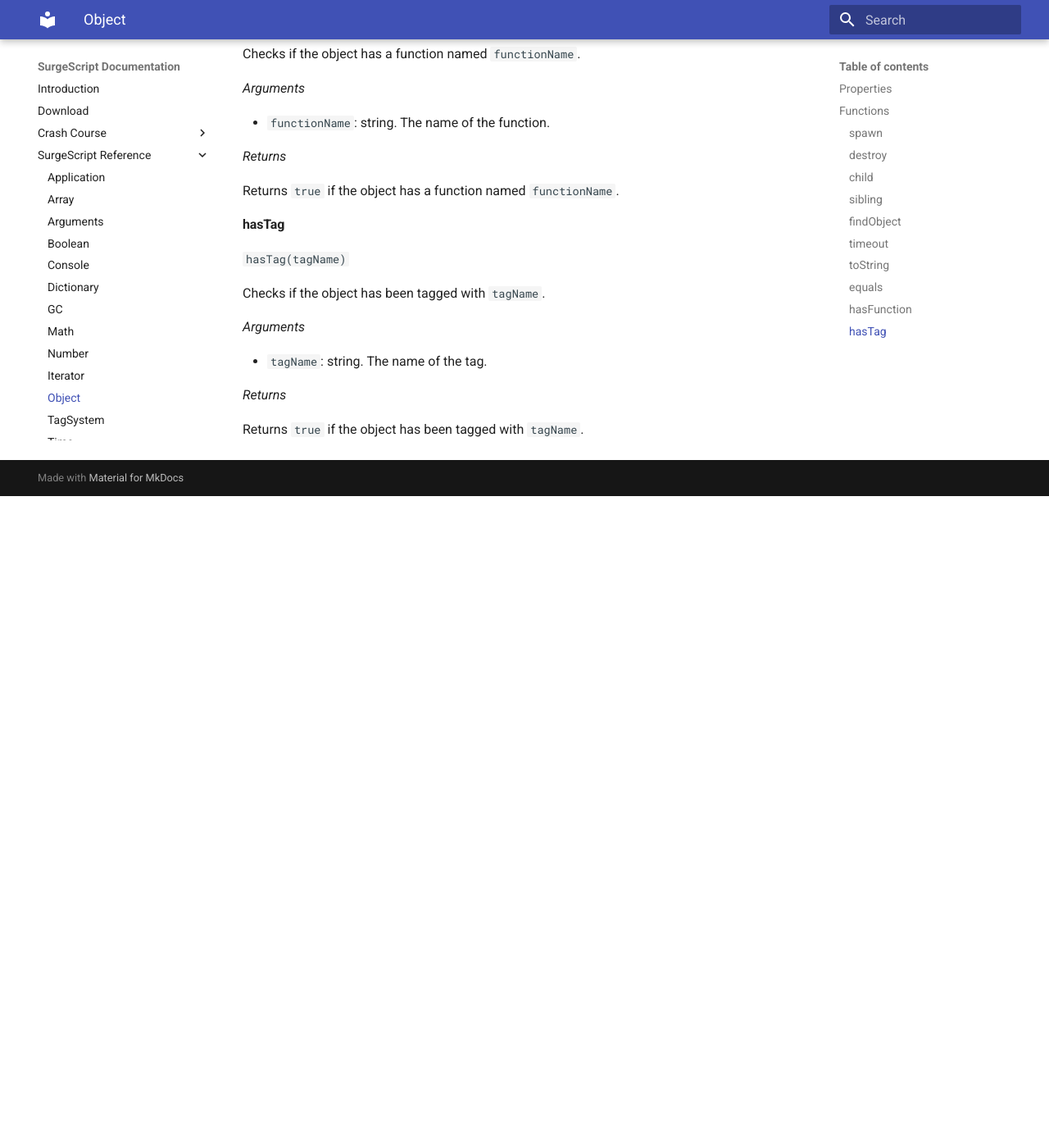
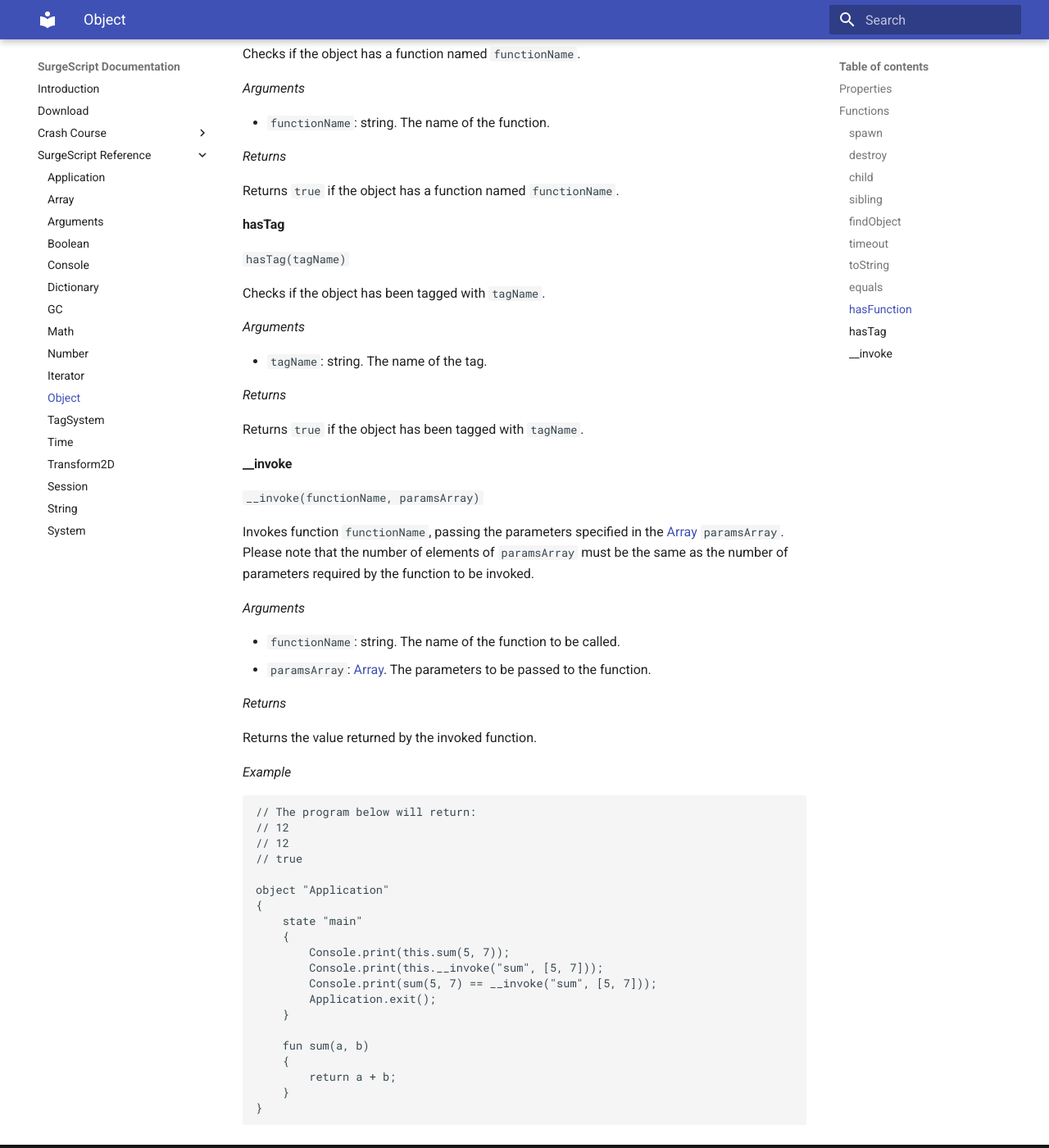
Before and after one commit to alemart/surgescript, an MkDocs documentation site: the page built from docs/reference/object.md, in a window 1280 px wide and 1400 px high, scrolled down 3799 px. Shown: the whole window at 82% size. Built offline with MkDocs 1.6.1 and Material for MkDocs 9.7.7, drawn with Linux system fonts in a browser that asks for light colours; old or Windows-style settings are respelled for this version of MkDocs; before the commit the page ends 4404 px from its top, so only the background shows below that.

Commit message:
Documented Object.__invoke()

````diff
--- a/docs/reference/object.md
+++ b/docs/reference/object.md
@@ -190,3 +190,43 @@ Checks if the object has been tagged with `tagName`.
 *Returns*
 
 Returns `true` if the object has been tagged with `tagName`.
+
+#### __invoke
+
+`__invoke(functionName, paramsArray)`
+
+Invokes function `functionName`, passing the parameters specified in the [Array](array) `paramsArray`. Please note that the number of elements of `paramsArray` must be the same as the number of parameters required by the function to be invoked.
+
+*Arguments*
+
+* `functionName`: string. The name of the function to be called.
+* `paramsArray`: [Array](array). The parameters to be passed to the function.
+
+*Returns*
+
+Returns the value returned by the invoked function.
+
+*Example*
+
+```
+// The program below will return:
+// 12
+// 12
+// true
+
+object "Application"
+{
+    state "main"
+    {
+        Console.print(this.sum(5, 7));
+        Console.print(this.__invoke("sum", [5, 7]));
+        Console.print(sum(5, 7) == __invoke("sum", [5, 7]));
+        Application.exit();
+    }
+
+	fun sum(a, b)
+	{
+		return a + b;
+	}
+}
+```
````
